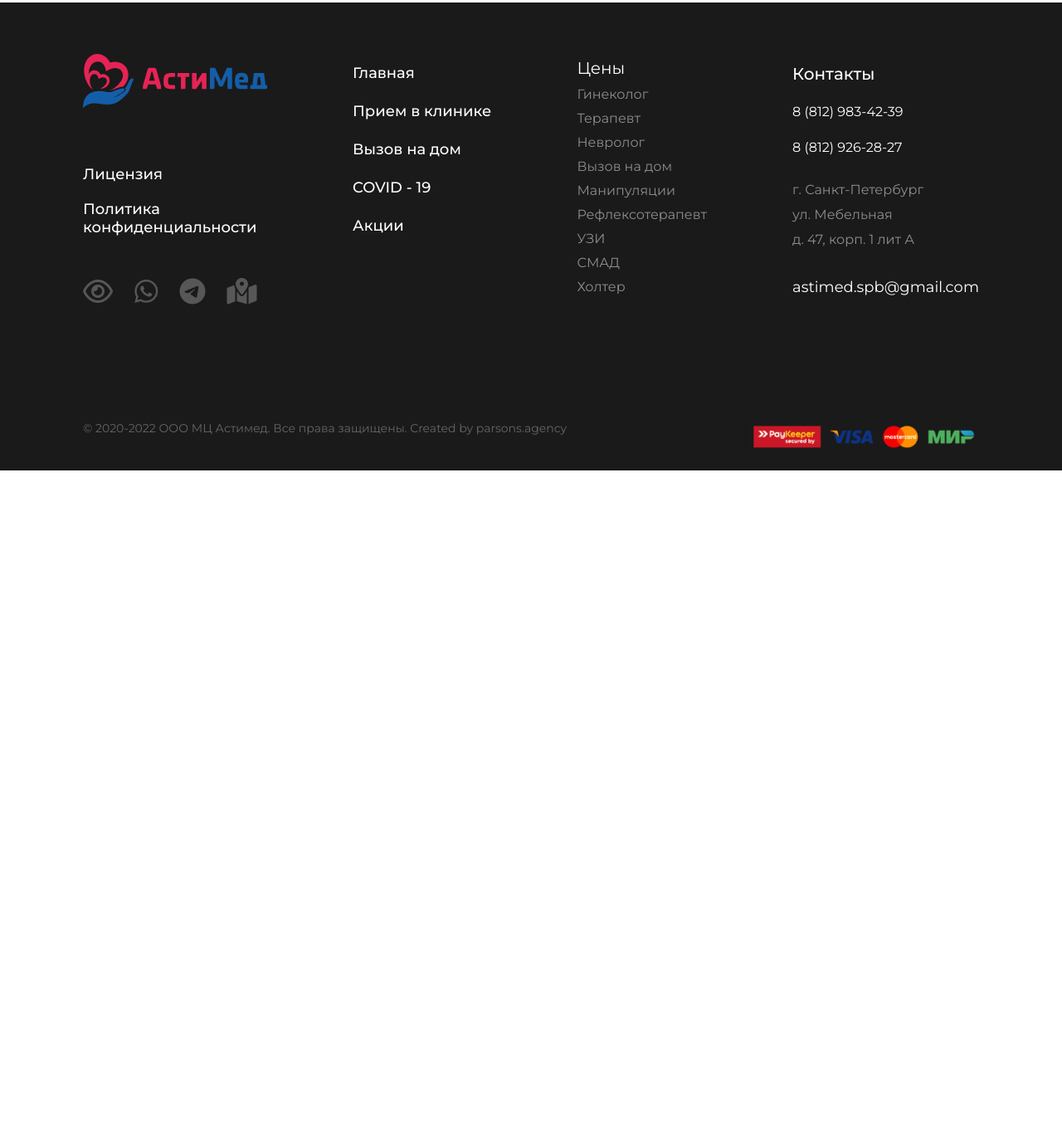
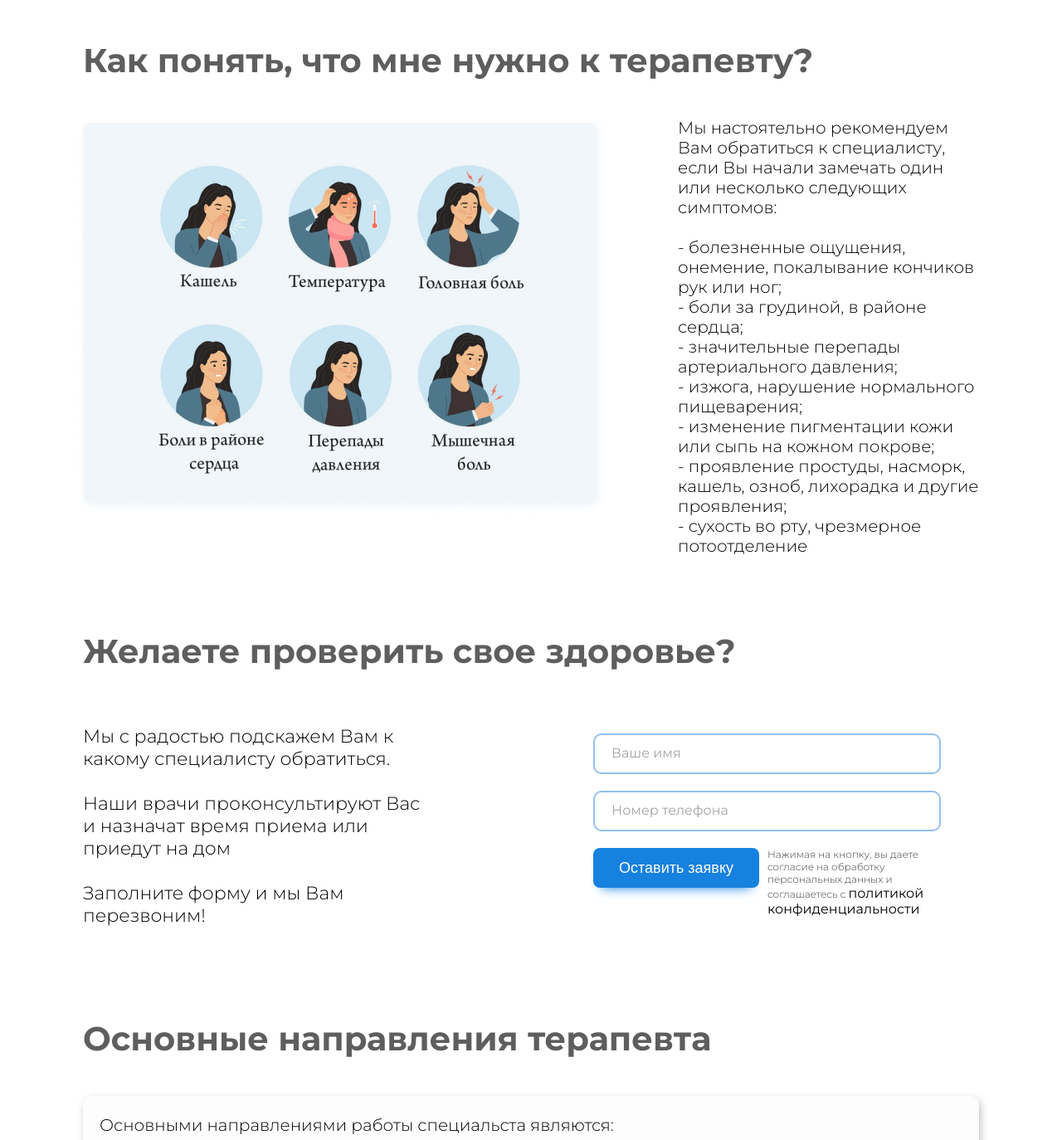
Before and after one commit to proxt/astimed, a plain HTML site: page terapevt.html in a window 1280 px wide. Shown: the part 1064-2438 px from the top of the page at 83% size. Before the commit the page ends 1631 px from the top, so only its background shows below. Drawn offline with nearby package versions, Linux system fonts and the light colour scheme.

Commit message:
Добавил стр "Прием терапевта"
Пока без адаптации

```diff
--- a/css/style.css
+++ b/css/style.css
@@ -289,6 +289,10 @@ header {
 .container a {
     font-size: 24px;
     color: #2881DD;
+}
+
+.containers {
+    padding: 0 100px 45px;
 }
 .actions-blocks, .form-blocks, .block-partners {
     display: flex;
@@ -676,3 +680,27 @@ footer {
     margin-top: 20px;
     padding-left: 20%;
 }
+
+.info-uslugs {
+    display: flex;
+    justify-content: space-between;
+    font-weight: 300;
+    font-size: 20px;
+    line-height: 24px;
+}
+
+.one-uslugs {
+    padding-right: 85px;
+    margin-left: -8px;
+}
+
+.osnova-uslugs {
+    background: rgba(253, 253, 253, 0.7);
+    box-shadow: 2px 4px 10px rgba(0, 0, 0, 0.25);
+    border-radius: 10px;
+    margin: 0 100px 45px;
+    padding: 20px;
+    font-weight: 300;
+    font-size: 20px;
+    line-height: 30px;
+}
--- a/terapevt.html
+++ b/terapevt.html
@@ -40,12 +40,12 @@
     </div>
     <nav class="nav header-nav">
         <ul class="nav-list">
-            <li class="nav-item"><a href="#" class="nav-link">Главная</a></li>
+            <li class="nav-item"><a href="index.html" class="nav-link">Главная</a></li>
             <li class="nav-item">
                 <a href="#" class="nav-link nav-link-drop">Прием в клинике</a>
                 <ul class="nav-list nav-list-dropdown dropdown-list">
                     <li class="dropdown-list-item mobile-back"><a href="" class="dropdown-list-link mobile-back-link">Назад</a></li>
-                    <li class="dropdown-list-item"><a href="" class="dropdown-list-link">Терапевт</a></li>
+                    <li class="dropdown-list-item"><a href="#" class="dropdown-list-link">Терапевт</a></li>
                     <li class="dropdown-list-item"><a href="" class="dropdown-list-link">Невролог</a></li>
                     <li class="dropdown-list-item"><a href="" class="dropdown-list-link">Гинеколог</a></li>
                     <li class="dropdown-list-item"><a href="" class="dropdown-list-link">УЗИ</a></li>
@@ -103,8 +103,72 @@
         <img src="img/vector/2.svg" alt="">
     </div>
 </div>
-
-
+<div class="container">
+    <h2>Как понять, что мне нужно к терапевту?</h2>
+</div>
+<div class="info-uslugs containers">
+    <div class="one-uslugs">
+        <img src="img/uslugi/ter-clinic.png" alt="">
+    </div>
+    <div class="two-uslugs">
+        <p>Мы настоятельно рекомендуем Вам обратиться к специалисту, если Вы начали замечать один или несколько следующих симптомов:</p>
+        <br>
+        <p>- болезненные ощущения, онемение, покалывание кончиков рук или ног;</p>
+        <p>- боли за грудиной, в районе сердца;</p>
+        <p>- значительные перепады артериального давления;</p>
+        <p>- изжога, нарушение нормального пищеварения;</p>
+        <p>- изменение пигментации кожи или сыпь на кожном покрове;</p>
+        <p>- проявление простуды, насморк, кашель, озноб, лихорадка и другие проявления;</p>
+        <p>- сухость во рту, чрезмерное потоотделение</p>
+    </div>
+</div>
+<div class="container">
+    <h2>Желаете проверить свое здоровье?</h2>
+</div>
+<div class="form-blocks">
+    <div class="form-block-text">
+        <p>Мы с радостью подскажем Вам к какому специалисту обратиться.
+            <br><br>Наши врачи проконсультируют Вас и назначат время приема или приедут на дом
+            <br><br>Заполните форму и мы Вам перезвоним!
+        </p>
+    </div>
+    <div class="form-block">
+        <form action="#" method="post">
+            <ul>
+                <li>
+                    <input type="text" placeholder="Ваше имя" id="name" name="user_name">
+                </li>
+                <li>
+                    <input type="phone" placeholder="Номер телефона" id="phone" name="user_mail">
+                </li>
+            </ul>
+            <div class="form-text">
+                <li class="form-button">
+                    <button class="btn">Оставить заявку</button>
+                </li>
+                <p>Нажимая на кнопку, вы даете согласие на обработку персональных данных и соглашаетесь c
+                    <a href="">политикой конфиденциальности</a>
+                </p>
+            </div>
+        </form>
+    </div>
+</div>
+<div class="container">
+    <h2>Основные направления терапевта</h2>
+</div>
+<div class="osnova-uslugs">
+    <p>Основными направлениями работы специальста являются:</p>
+    <br>
+    <p>- Сбор анамнеза (получение в ходе беседы с пациентом, а так же из ранее полученных заключений информации
+        <br>о заболеваниях пациента, генетических и иных факторов, предъявляемые жалобы);</p>
+    <p>- Применение объективных методов обследования;</p>
+    <p>- Занесение информации о диагнозе и лечении пациента в его медицинскую карту;</p>
+    <p>- Определение показаний для госпитализации;</p>
+    <p>- Выявление факторов риска развития хронических заболеваний;</p>
+    <p>- Оформление больничного листа;</p>
+    <p>- Назначение лекарственных средств, процедур;</p>
+    <p>- Направление к профильным специалистам.</p>
+</div>
 <footer>
     <div class="footer-content">
         <div class="footer-logo">
```
Also changed, not shown: index.html (+1 -1 lines), img/uslugi/ter-clinic.png (added).
